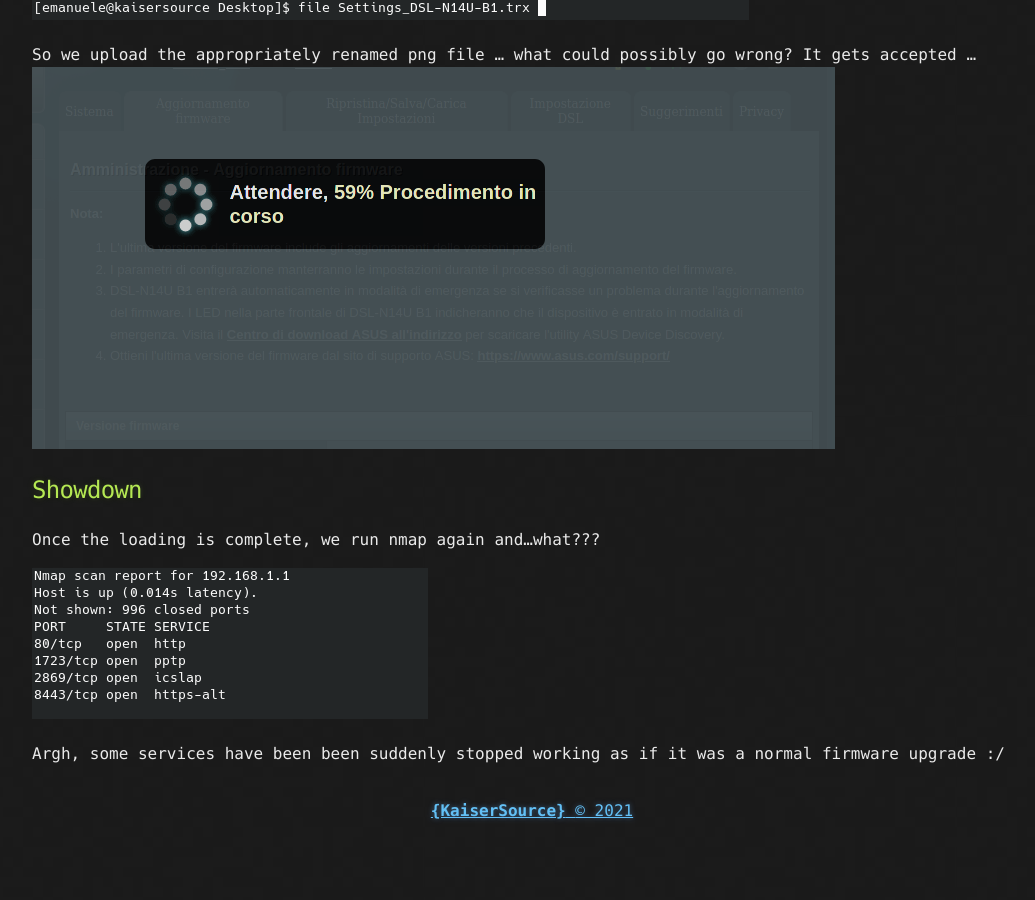
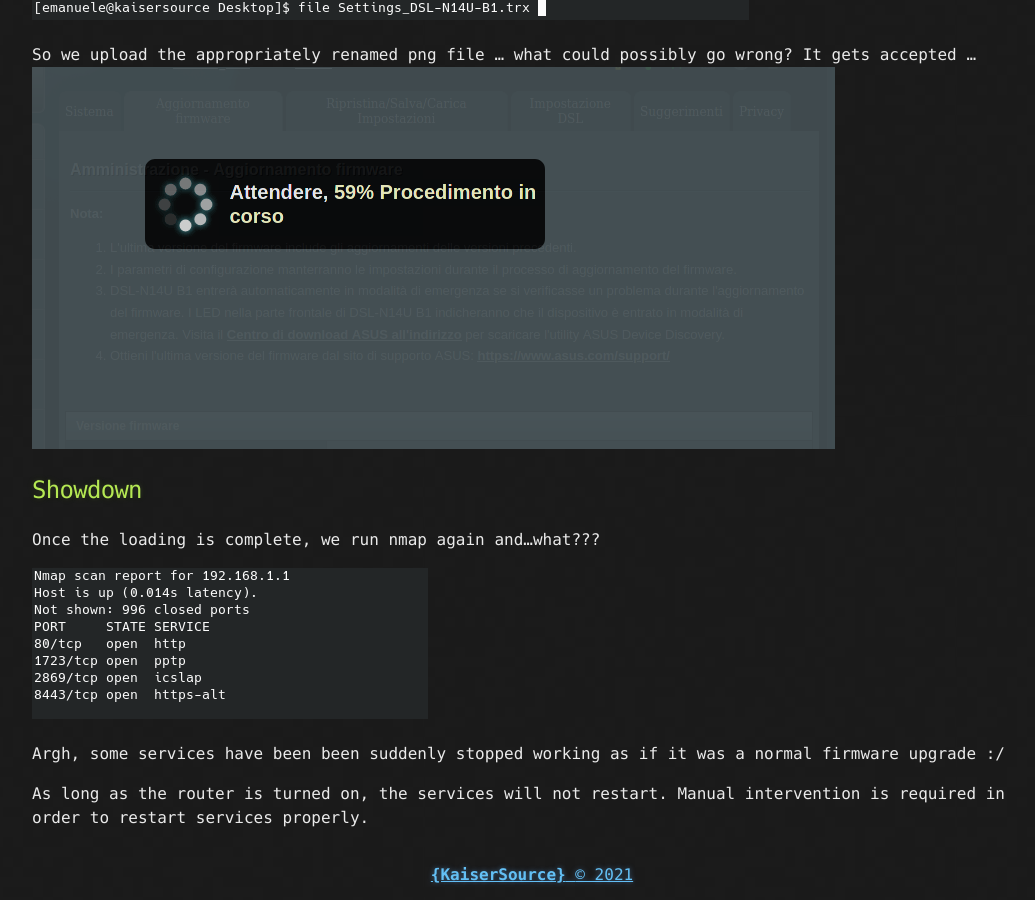
Before and after one commit to kaisersource/kaisersource.github.io, a Jekyll site: the page built from _posts/2021-01-17-dsl-n14u.md, in a window 1280 px wide and 900 px high, scrolled down 2776 px. Shown: the whole window, without its empty margins (108-1143 px from the left). Built offline with Jekyll 4.4.1, drawn with Linux system fonts in a browser that asks for light colours; before the commit the page ends 3612 px from its top, so only the background shows below that.

Commit message:
Update 2021-01-17-dsl-n14u.md

```diff
--- a/_posts/2021-01-17-dsl-n14u.md
+++ b/_posts/2021-01-17-dsl-n14u.md
@@ -94,3 +94,5 @@ Once the loading is complete, we run nmap again and...what???
 ![](/assets/asus/nmap-2.png)
 
 Argh, some services have been been suddenly stopped working as if it was a normal firmware upgrade :/
+
+As long as the router is turned on, the services will not restart. Manual intervention is required in order to restart services properly.
```
